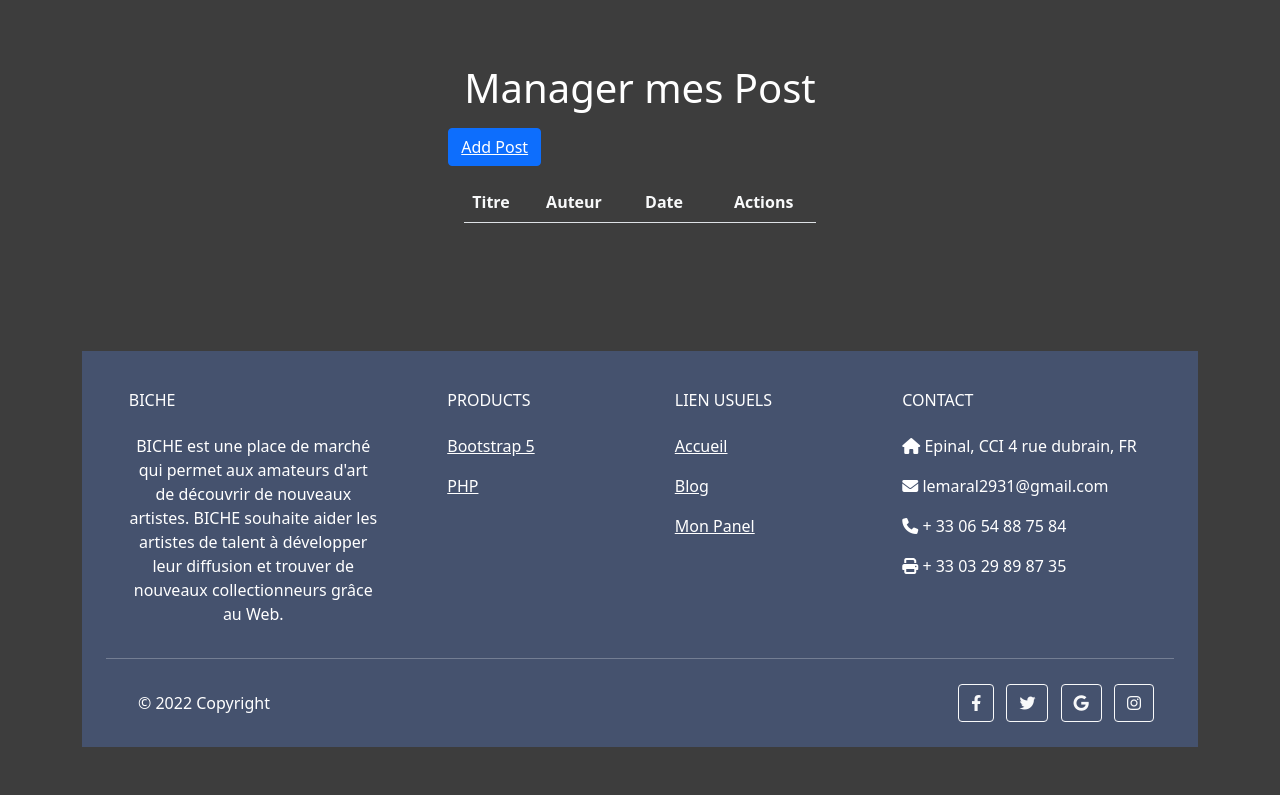
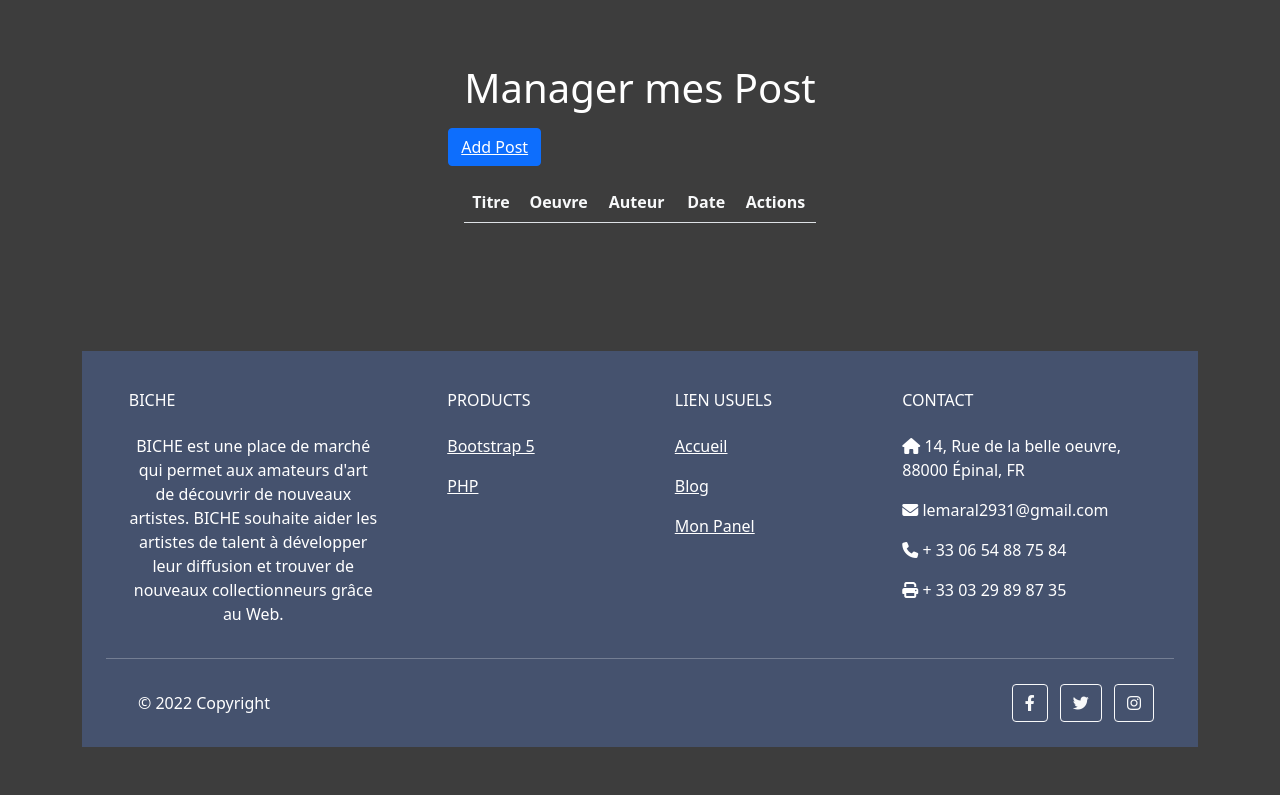
Before and after one commit to lens147/ProjetFinal, a PHP site: the page made by vue/admin.php in a window 1280 px wide. Shown: the part 124-919 px from the top of the page. Run offline with PHP 8.4, Linux system fonts and the light colour scheme; the template is opened without the code that fills it, so the values that code supplies are empty; the visitor is signed in with stand-in values (Sample User, id 1); some libraries are stand-ins or nearby versions.

Commit message:
mise à jour

```diff
--- a/index.php
+++ b/index.php
@@ -49,9 +49,6 @@
     $router->map( 'GET', '/thank', function() {
         require __DIR__ . '/vue/thank.php';
     });
-    $router->map( 'GET', '/administrateur', function() {
-        require __DIR__ . '/vue/administrateur.php';
-    });
 
     // map user details page
 /*     $router->map( 'GET', '/user/[i:id]/', function( $id ) {
--- a/vue/admin.php
+++ b/vue/admin.php
@@ -44,8 +44,9 @@
                         <thead>
                             <tr>
                                 <th class="text-light">Titre</th>
+                                <th class="text-light">Oeuvre</th>
                                 <th class="text-light">Auteur</th>
-                                <th class="text-light">Date</th>
+                                <th class="text-light text-center">Date</th>
                                 <th class="text-center text-light" colspan="2">Actions</th>
                             </tr>
                         </thead>
@@ -54,11 +55,12 @@
                         <?php  foreach($allOeuvres as $allMyOeuvre):  ?>
                         <tr>
                             <td maxlength="20" class="pt-3 pb-3 text-light"><?php echo $allMyOeuvre['titre']?></td>
+                            <td maxlength="20" class="pt-3 pb-3 text-light"><img src="./assets/img/oeuvre/<?php echo $allMyOeuvre['image']?>" alt="" width="50" height="50"></td>
                             <td class="pt-3 pb-3 text-light"><?php echo $allMyOeuvre['pseudo']?></td>
                             <td class="pt-3 pb-3 text-white-50"><?php echo $allMyOeuvre['date']?> </td>
                             <td class="text-center pt-3 pb-3 text-light">
-                                <a href="./update?id=<?php echo $allMyOeuvre['id_oeuvre'] ?>" class="text-success m-3">Edit</a>
-                                <a href="./traitement/deleteOeuvre.php?id=<?php echo $allMyOeuvre['id_oeuvre'] ?>" class="text-danger m-3">Delete</a>
+                                <a href="./update?id=<?php echo $allMyOeuvre['id_oeuvre'] ?>" class="text-success m-3">Modifier</a>
+                                <a href="./traitement/deleteOeuvre.php?id=<?php echo $allMyOeuvre['id_oeuvre'] ?>" class="text-danger m-3">Supprimer</a>
                             </td>
                         </tr>
                         <?php  endforeach; ?>
--- a/vue/inscription.php
+++ b/vue/inscription.php
@@ -108,6 +108,7 @@ $reMdp = (!empty($password_good)?"":"Vos mots de passes doivent être indentique
         </div>
     </form>
 
+        <script type="text/javascript" src="./assets/JS/visibility.js"></script>
     <script type="text/javascript" src="./assets/JS/main.js"></script>
 
 </body>
--- a/vue/layout/footer.php
+++ b/vue/layout/footer.php
@@ -64,7 +64,7 @@
           <!-- Grid column -->
           <div class="col-md-4 col-lg-3 col-xl-3 mx-auto mt-3">
             <h6 class="text-uppercase mb-4 font-weight-bold">Contact</h6>
-            <p><i class="fas fa-home mr-3"></i> Epinal, CCI 4 rue dubrain, FR</p>
+            <p><i class="fas fa-home mr-3"></i> 14, Rue de la belle oeuvre, 88000 Épinal, FR</p>
             <p><i class="fas fa-envelope mr-3"></i> lemaral2931@gmail.com</p>
             <p><i class="fas fa-phone mr-3"></i> + 33 06 54 88 75 84</p>
             <p><i class="fas fa-print mr-3"></i> + 33 03 29 89 87 35</p>
@@ -108,16 +108,8 @@
                ><i class="fab fa-twitter"></i
               ></a>
 
-            <!-- Google -->
-            <a target="_blank" href=""
-               class="btn btn-outline-light btn-floating m-1"
-               class="text-white"
-               role="button"
-               ><i class="fab fa-google"></i
-              ></a>
-
             <!-- Instagram -->
-            <a target="_blank" href=""
+            <a target="_blank" href="https://www.instagram.com/bubupour/"
                class="btn btn-outline-light btn-floating m-1"
                class="text-white"
                role="button"
--- a/vue/login.php
+++ b/vue/login.php
@@ -56,6 +56,7 @@
         </form>
 
         <script type="text/javascript" src="./assets/JS/main.js"></script>
+        <script type="text/javascript" src="./assets/JS/visibility.js"></script>
 
     </body>
 </html>
```
Also changed, not shown: vue/renimdp.php (+7 -3 lines), vue/single.php (+6 -5 lines).
